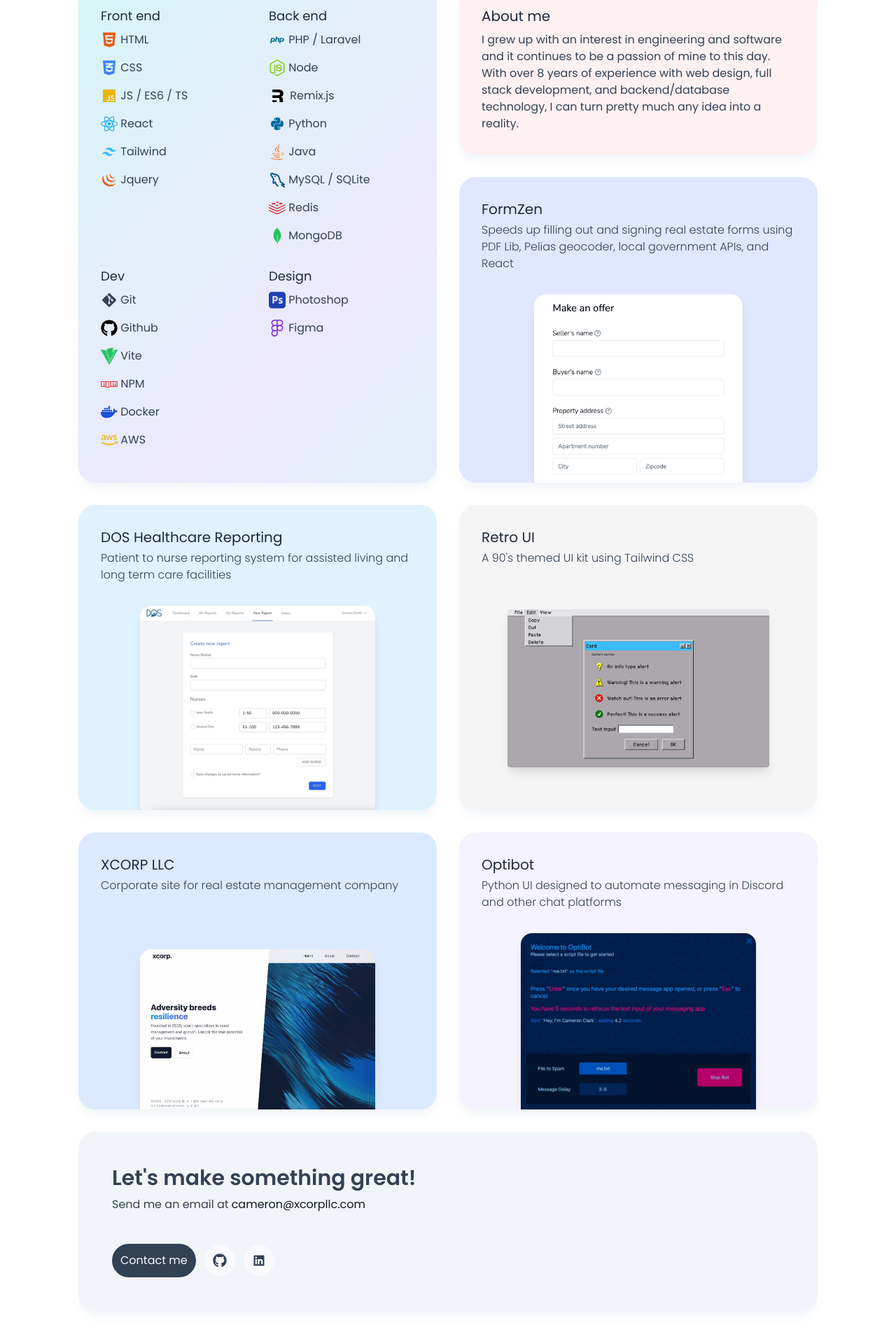
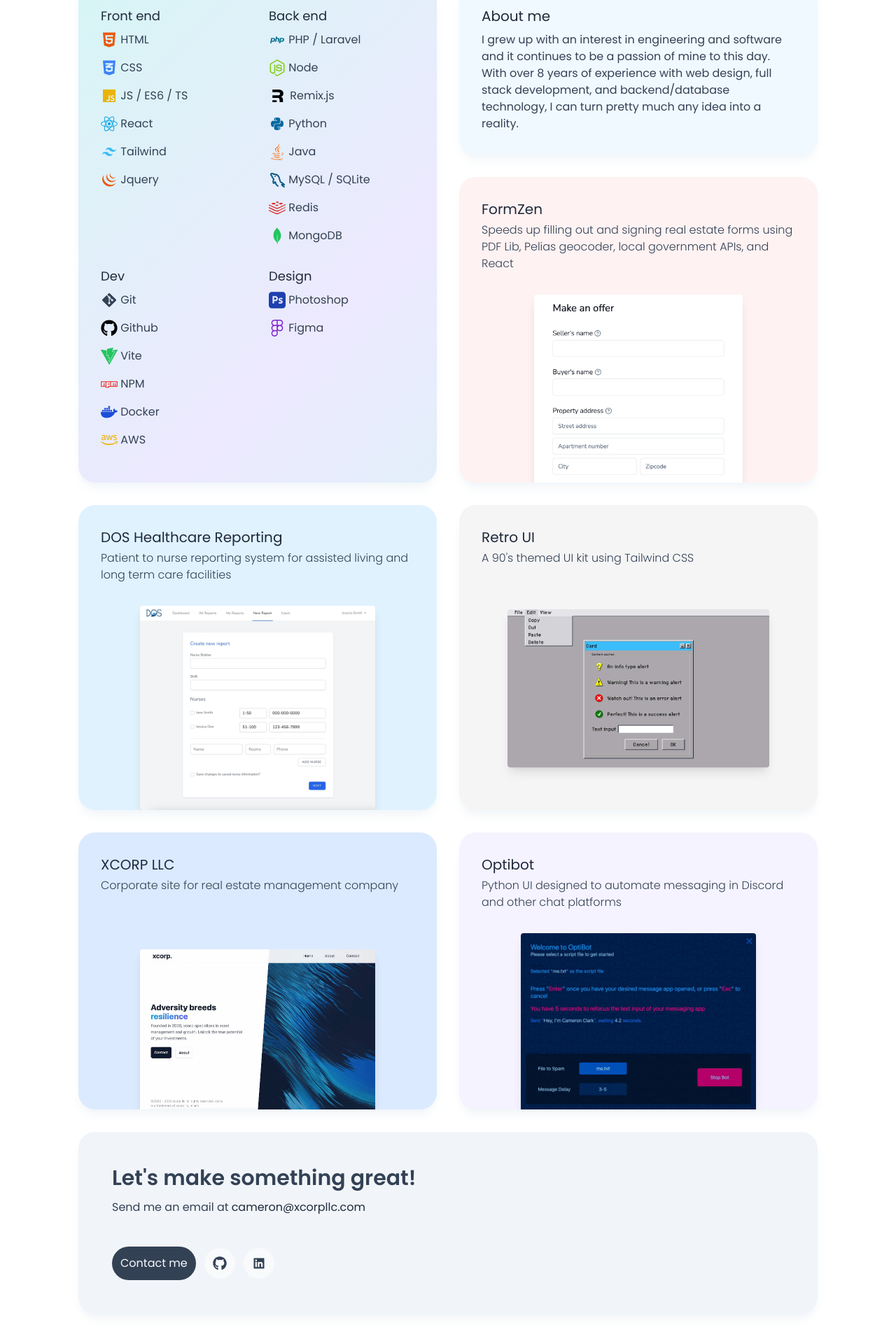
Before and after one commit to camc8/cameronhclark.com, a React (Vite) app: page / in a window 1280 px wide. Shown: the part 585-2502 px from the top of the page at 70% size. Built offline with nearby package versions, Linux system fonts and the light colour scheme.

Commit message:
fixed mobile spacing and order, changed some colors

```diff
--- a/src/App.tsx
+++ b/src/App.tsx
@@ -37,7 +37,7 @@
         <section className="grid grid-cols-4 grid-rows-1 px-8 md:px-28 py-10 gap-8">
           {/* Hero */}
           <div className="col-span-4 mb-24 space-y-3">
-            <h1 className="text-7xl font-bold text-transparent bg-clip-text animate-my-name w-fit">
+            <h1 className="text-5xl sm:text-6xl md:text-7xl font-bold text-transparent bg-clip-text animate-my-name w-fit">
               Cameron
               <br />
               Clark
@@ -63,7 +63,7 @@
             </div>
           </div>
           {/* Skills */}
-          <div className="group col-span-4 lg:col-span-2 row-span-2 rounded-3xl shadow-lg shadow-slate-100 animate-skills p-8 text-slate-700">
+          <div className="max-sm:order-2 group col-span-4 lg:col-span-2 row-span-2 rounded-3xl shadow-lg shadow-slate-100 animate-skills p-8 text-slate-700">
             <div className="group-hover:scale-[1.02] duration-200 ease-linear">
               <div className="grid  grid-cols-1 sm:grid-cols-2 gap-8">
                 <div>
@@ -180,7 +180,7 @@
             </div>
           </div>
           {/* About me */}
-          <div className="cursor-pointer col-span-4 md:col-span-2 row-span-1 rounded-3xl shadow-lg shadow-slate-100 bg-rose-50 p-8 group">
+          <div className="max-sm:order-1 cursor-pointer col-span-4 md:col-span-2 row-span-1 rounded-3xl shadow-lg shadow-slate-100 bg-sky-50 p-8 group">
             <div className="grid gap-2 group-hover:scale-[1.02] duration-200 ease-linear">
               <h2 className="text-slate-800 text-xl">About me</h2>
               <p className="text-slate-700">
@@ -196,7 +196,7 @@
             </div>
           </div>
           {/* FormZen */}
-          <div className="col-span-4 md:col-span-2 rounded-3xl shadow-lg shadow-slate-100 bg-indigo-100 pt-8 px-8 group overflow-hidden">
+          <div className="max-sm:order-3 col-span-4 md:col-span-2 rounded-3xl shadow-lg shadow-slate-100 bg-red-50 pt-8 px-8 group overflow-hidden">
             <div className="group-hover:scale-[1.02] duration-200 ease-linear">
               <div className="mb-8 grid gap-1">
                 <h2 className="text-slate-800 text-xl">FormZen</h2>
@@ -208,13 +208,13 @@
               <img
                 src="images/form-filler.jpg"
                 loading="lazy"
-                className="object-cover w-2/3 mx-auto rounded-t-2xl shadow-lg"
+                className="object-cover w-2/3 mx-auto rounded-t shadow-lg"
                 alt=""
               />
             </div>
           </div>
           {/* DOS */}
-          <div className="col-span-4 md:col-span-2 row-span-1 rounded-3xl shadow-lg shadow-slate-100 bg-sky-100 pt-8 px-8 group overflow-hidden">
+          <div className="max-sm:order-4 col-span-4 md:col-span-2 row-span-1 rounded-3xl shadow-lg shadow-slate-100 bg-sky-100 pt-8 px-8 group overflow-hidden">
             <div className="group-hover:scale-[1.02] duration-200 ease-linear grid content-between h-full">
               <div className="mb-8 grid gap-1">
                 <h2 className="text-slate-800 text-xl">
@@ -228,14 +228,14 @@
               <img
                 src="images/dos.jpg"
                 loading="lazy"
-                className="object-cover w-3/4 mx-auto rounded-t-2xl shadow-lg"
+                className="object-cover w-3/4 mx-auto rounded-t shadow-lg"
                 alt=""
               />
             </div>
           </div>
           {/* Retro UI */}
           <a
-            className="col-span-4 md:col-span-2 row-span-1 rounded-3xl shadow-lg shadow-slate-100 bg-neutral-100 pt-8 px-8 group"
+            className="max-sm:order-5 col-span-4 md:col-span-2 row-span-1 rounded-3xl shadow-lg shadow-slate-100 bg-neutral-100 pt-8 px-8 group"
             href="https://github.com/camc8/RetroUI"
             title="Retro UI Github"
             target="_blank">
@@ -258,7 +258,7 @@
           <a
             href="https://xcorpllc.com"
             target="_blank"
-            className="col-span-4 md:col-span-2 row-span-1 rounded-3xl shadow-lg shadow-slate-100 bg-blue-100 pt-8 px-8 group overflow-hidden">
+            className="max-sm:order-6 col-span-4 md:col-span-2 row-span-1 rounded-3xl shadow-lg shadow-slate-100 bg-blue-100 pt-8 px-8 group overflow-hidden">
             <div className="group-hover:scale-[1.02] duration-200 ease-linear grid content-between h-full">
               <div className="mb-8 grid gap-1">
                 <h2 className="text-slate-800 text-xl">XCORP LLC</h2>
@@ -269,7 +269,7 @@
               <img
                 src="images/xcorp.jpg"
                 loading="lazy"
-                className="object-cover w-3/4 mx-auto rounded-t-2xl shadow-lg"
+                className="object-cover w-3/4 mx-auto rounded-t shadow-lg"
                 alt=""
               />
             </div>
@@ -280,7 +280,7 @@
             href="https://github.com/camc8/optibot"
             title="Optibot Github"
             target="_blank"
-            className="col-span-4 md:col-span-2 row-span-1 rounded-3xl shadow-lg shadow-slate-100 bg-violet-50 pt-8 px-8 group overflow-hidden">
+            className="max-sm:order-7 col-span-4 md:col-span-2 row-span-1 rounded-3xl shadow-lg shadow-slate-100 bg-violet-50 pt-8 px-8 group overflow-hidden">
             <div className="group-hover:scale-[1.02] duration-200 ease-linear">
               <div className="mb-8 grid gap-1">
                 <h2 className="text-slate-800 text-xl">Optibot</h2>
@@ -292,7 +292,7 @@
               <img
                 src="images/optibot.jpg"
                 loading="lazy"
-                className="object-cover w-3/4 mx-auto rounded-t-2xl shadow-lg"
+                className="object-cover w-3/4 mx-auto rounded-t shadow-lg"
                 alt=""
               />
             </div>
@@ -300,38 +300,38 @@
           {/* Contact */}
           <div
             id="contact"
-            className="col-span-4 row-span-1 rounded-3xl shadow-lg shadow-slate-100 bg-slate-100 p-12">
+            className="max-sm:order-8 col-span-4 row-span-1 rounded-3xl shadow-lg shadow-slate-100 bg-slate-100 p-12">
             <h2 className="text-slate-700 text-3xl font-semibold mb-2">
               Let's make something great!
             </h2>
-            <div className="text-slate-700 space-y-3">
+            <div className="text-slate-700 space-y-3 mt-3">
               Send me an email at
               <a
                 title="Send me an email"
-                className="mx-1 text-slate-900"
+                className="mx-1 text-slate-800"
                 href="mailto:cameron@xcorpllc.com">
                 cameron@xcorpllc.com
               </a>
-              <div className="gap-3 flex items-center pt-8">
+              <div className="gap-3 flex flex-wrap items-center pt-8">
                 <a
                   title="Send me an email"
                   href="mailto:cameron@xcorpllc.com"
                   target="_blank"
-                  className="p-3 rounded-full bg-slate-700 text-slate-50 hover:bg-slate-900 hover:border-slate-900 duration-200">
+                  className="whitespace-nowrap p-3 text-sm md:text-base rounded-full bg-slate-700 text-slate-50 hover:bg-slate-900 hover:border-slate-900 duration-200">
                   Contact me
                 </a>
                 <a
                   href="https://github.com/camc8"
                   title="My Github"
                   target="_blank"
-                  className="p-3 rounded-full text-xl bg-slate-50 hover:bg-slate-900 hover:border-slate-900 hover:text-white duration-200">
+                  className="p-3 rounded-full md:text-xl bg-slate-50 hover:bg-slate-900 hover:border-slate-900 hover:text-white duration-200">
                   <FaGithub />
                 </a>
                 <a
                   href="https://www.linkedin.com/in/cameron-clark-6b13281b2"
                   title="My LinkedIn"
                   target="_blank"
-                  className="p-3 rounded-full text-xl bg-slate-50 hover:bg-sky-600 hover:border-sky-600 hover:text-white duration-200">
+                  className="p-3 rounded-full md:text-xl bg-slate-50 hover:bg-sky-600 hover:border-sky-600 hover:text-white duration-200">
                   <BiLogoLinkedinSquare />
                 </a>
               </div>
```
